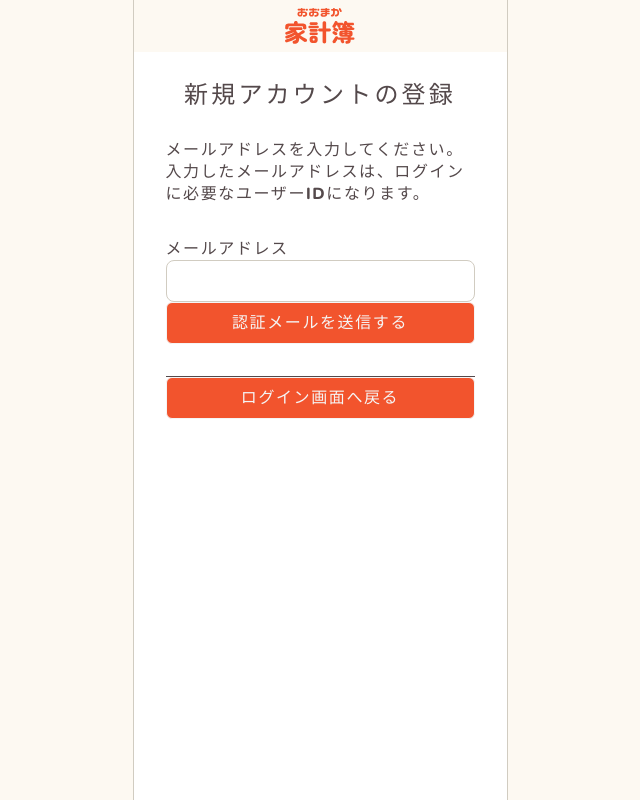
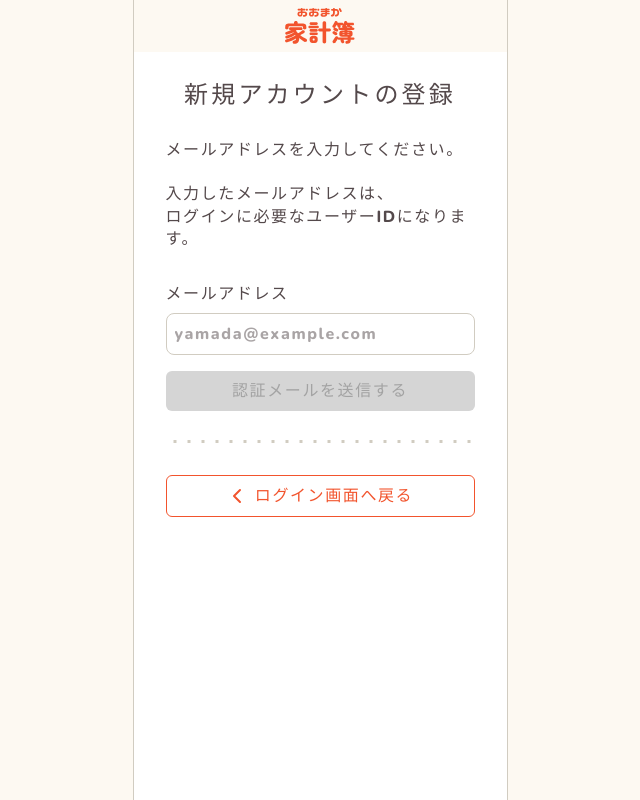
Before and after one commit to hayami-dev/omakakakeibo-front, a React (Vite) app: page /auth/register in a window 1280 px wide. Shown: the whole page, without its empty margins (320-960 px from the left). Built offline with nearby package versions, Linux system fonts and the light colour scheme; no server answers; a web font is replaced by a local one.

Commit message:
新規登録フロー：メールアドレスの入力画面を実装

```diff
--- a/src/pages/auth/register/RegisterContainer.jsx
+++ b/src/pages/auth/register/RegisterContainer.jsx
@@ -24,10 +24,19 @@ export default function RegisterContainer() {
   // ページ切替
   const nextStep = () => setStep((prev) => prev + 1);
 
+  // TODO:削除
+  console.log("formData", formData);
+
   return (
     <>
       <Header />
-      {step === 1 && <RegisterEmail nextStep={nextStep} />}
+      {step === 1 && (
+        <RegisterEmail
+          nextStep={nextStep}
+          formData={formData}
+          setFormData={setFormData}
+        />
+      )}
       {step === 2 && <RegisterVerify nextStep={nextStep} />}
       {step === 3 && <RegisterPassword nextStep={nextStep} />}
       {step === 4 && <BudgetEdit nextStep={nextStep} />}
--- a/src/pages/auth/register/RegisterEmail.jsx
+++ b/src/pages/auth/register/RegisterEmail.jsx
@@ -1,12 +1,44 @@
 /* 新規登録フロー：メアド(ログインID)の入力 */
+import { useState } from "react";
+// コンポーネント
 import BasePage from "@/components/ui/BasePage";
 import Button from "@/components/ui/Button";
 import TextField from "@/components/ui/TextField";
+// アセット
+import ChevronRightIcon from "@/assets/icons/ChevronRightIcon";
+import { isValidEmail } from "@/service/registerService";
+import { useNavigate } from "react-router";
 
-export default function RegisterEmail({ nextStep }) {
+export default function RegisterEmail({ nextStep, formData, setFormData }) {
+  const [emailValue, setEmailValue] = useState(formData.email);
+  const [errorText, setErrorText] = useState("");
+
+  const navigate = useNavigate();
+
+  // 画面を開いた瞬間（未入力）はエラー文はないけど進ませない、入力されてエラーがなければOK
+  const isButtonDisabled = emailValue.trim() === "" || errorText !== "";
+
+  const validateEmail = (value) => {
+    const msg = isValidEmail(value);
+    setErrorText(msg);
+    return msg;
+  };
+
+  const onHandleValid = () => {
+    validateEmail(emailValue);
+  };
+
   const onHandleSend = (e) => {
     e.preventDefault();
-    nextStep(); // 関数実行するだけ
+
+    const msg = validateEmail(emailValue);
+    if (msg !== "") {
+      return; // エラーがあれば進ませない
+    }
+    // このメソッドが完了時点でsetされる
+    setFormData({ ...formData, email: emailValue });
+
+    nextStep();
   };
 
   return (
@@ -16,19 +48,48 @@ export default function RegisterEmail({ nextStep }) {
           <p>
             メールアドレスを入力してください。
             <br />
-            入力したメールアドレスは、ログインに必要なユーザーIDになります。
+            <br />
+            入力したメールアドレスは、
+            <br />
+            ログインに必要なユーザーIDになります。
           </p>
         </div>
-        <form>
-          <fieldset>
-            <label htmlFor="">メールアドレス</label>
-            <TextField />
-          </fieldset>
-          <Button onClick={onHandleSend}>認証メールを送信する</Button>
+        <form
+          onSubmit={onHandleSend}
+          className="flex flex-col gap-2 pb-8 border-dot-underline"
+        >
+          <label htmlFor="email">メールアドレス</label>
+          <TextField
+            type="email"
+            id="email"
+            placeholder={"yamada@example.com"}
+            value={emailValue}
+            onBlur={(value) => onHandleValid(value)}
+            onChange={setEmailValue}
+            className=""
+            size="md"
+            maxLength="255"
+            minLength="5"
+            isError={errorText !== ""}
+          />
+          <p className="text-error-default">{errorText}</p>
+          <Button type="submit" disabled={isButtonDisabled}>
+            認証メールを送信する
+          </Button>
         </form>
         <div>
-          <hr />
-          <Button>ログイン画面へ戻る</Button>
+          <div />
+          <Button
+            variant="secondary"
+            icon={
+              <span className="inline-block rotate-180">
+                <ChevronRightIcon />
+              </span>
+            }
+            onClick={() => navigate(-1)}
+          >
+            ログイン画面へ戻る
+          </Button>
         </div>
       </BasePage>
     </>
--- /dev/null
+++ b/src/service/registerService.js
@@ -0,0 +1,25 @@
+/**
+ * @file 新規登録フローに関するメソッドを管理するサービス
+ * @description ユーザーの新規登録についてのデータを加工、検証する
+ */
+
+export function isValidEmail(currentValue) {
+  const strValue = String(currentValue || "");
+  const value = strValue.trim();
+
+  if (value === "") {
+    return "メールアドレスを入力してください。";
+  }
+
+  if (value.length > 255) {
+    return "メールアドレスが長すぎます。255文字以内で入力してください。";
+  }
+
+  // メールアドレスの形式チェック（正規表現パターン）
+  const emailRegex = /^[a-zA-Z0-9._%+-]+@[a-zA-Z0-9.-]+\.[a-zA-Z]{2,}$/;
+
+  if (!emailRegex.test(value)) {
+    return "正しいメールアドレスの形式で入力してください。";
+  }
+  return "";
+}
```
